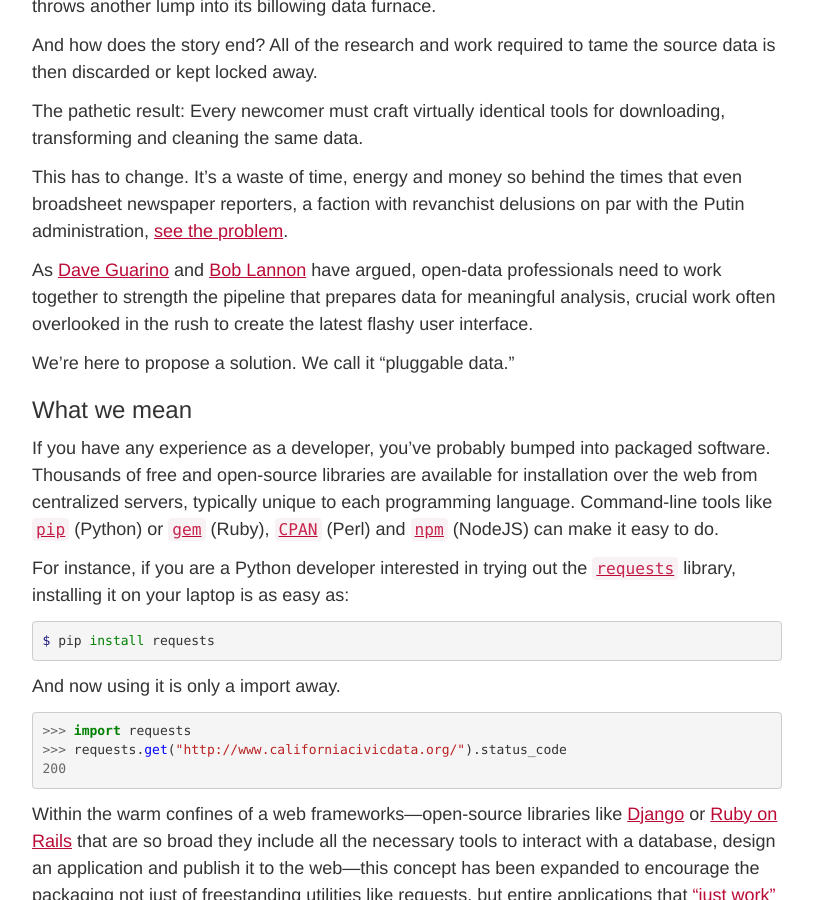
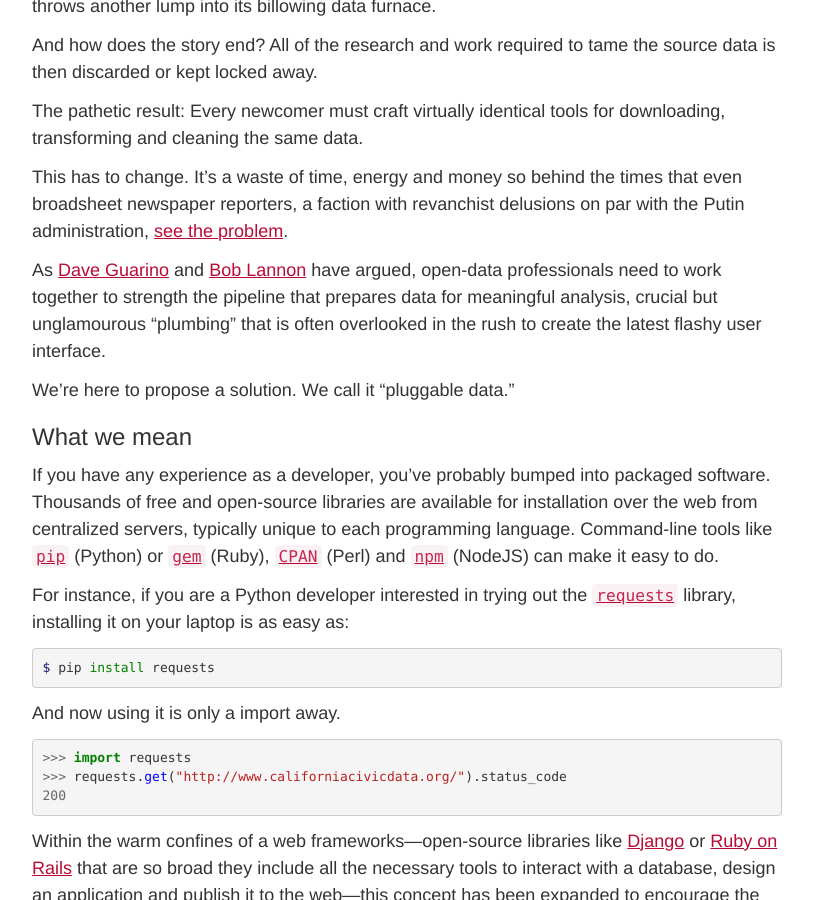
Before and after one commit to palewire/californiacivicdata.org, a Jekyll site: the page built from _posts/2015-01-01-pluggable-data.markdown, in a window 1280 px wide and 900 px high, scrolled down 466 px. Shown: the whole window, without its empty margins (38-851 px from the left). Built offline with Jekyll 4.4.1, drawn with Linux system fonts in a browser that asks for light colours.

Commit message:
Updated 2015-01-01-pluggable-data.markdown

```diff
--- a/_posts/2015-01-01-pluggable-data.markdown
+++ b/_posts/2015-01-01-pluggable-data.markdown
@@ -22,7 +22,7 @@
 
 This has to change. It’s a waste of time, energy and money so behind the times that even broadsheet newspaper reporters, a faction with revanchist delusions on par with the Putin administration, [see the problem](http://www.nytimes.com/2014/08/18/technology/for-big-data-scientists-hurdle-to-insights-is-janitor-work.html?_r=0).
 
-As [Dave Guarino](http://daguar.github.io/2014/03/17/etl-for-america/) and [Bob Lannon](http://sunlightfoundation.com/blog/2014/03/21/data-plumbers/) have argued, open-data professionals need to work together to strength the pipeline that prepares data for meaningful analysis, crucial work often overlooked in the rush to create the latest flashy user interface.
+As [Dave Guarino](http://daguar.github.io/2014/03/17/etl-for-america/) and [Bob Lannon](http://sunlightfoundation.com/blog/2014/03/21/data-plumbers/) have argued, open-data professionals need to work together to strength the pipeline that prepares data for meaningful analysis, crucial but unglamourous "plumbing" that is often overlooked in the rush to create the latest flashy user interface.
 
 We're here to propose a solution. We call it "pluggable data."
 
```
